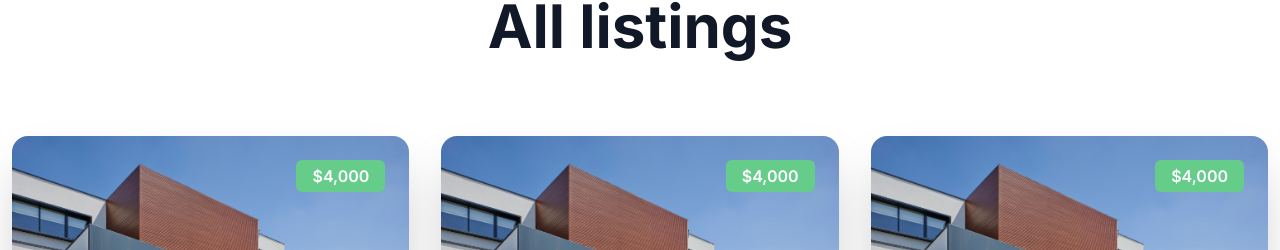
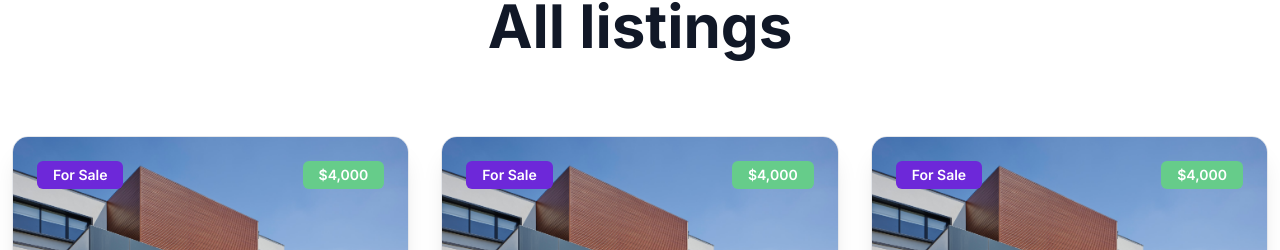
Before and after one commit to agrajy10/rent-or-sell, a React (Vite) app: page / in a window 1280 px wide. Shown: the part 900-1150 px from the top of the page. Built offline with nearby package versions, Linux system fonts and the light colour scheme.

Commit message:
reduced listing item shadow

```diff
--- a/src/components/ListingItem.jsx
+++ b/src/components/ListingItem.jsx
@@ -7,9 +7,12 @@ import { ReactComponent as RulerIcon } from '../assets/svg/ruler.svg';
 function ListingItem() {
   return (
     <>
-      <div className="card shadow-2xl relative">
-        <span className="bg-primary px-4 py-1 text-white text-md font-semibold absolute top-6 right-6 rounded-md">
+      <div className="card shadow-xl card-bordered border-gray-200 relative">
+        <span className="bg-primary px-4 py-1 text-white text-sm font-semibold absolute top-6 right-3 md:right-6 rounded-md">
           $4,000
+        </span>
+        <span className=" bg-violet-700 px-4 py-1 text-white text-sm font-semibold absolute top-6 left-3 md:left-6 rounded-md">
+          For Sale
         </span>
         <figure className="h-72 w-full">
           <img
```
